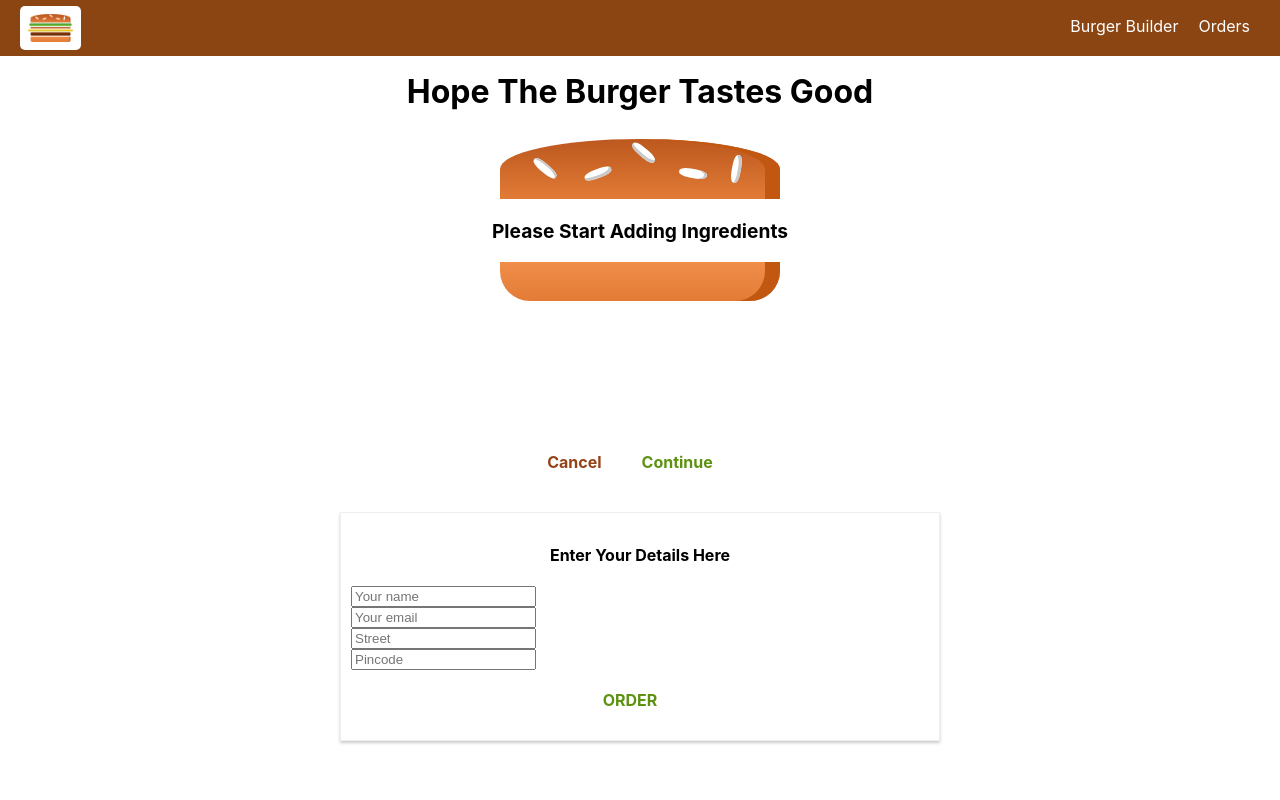
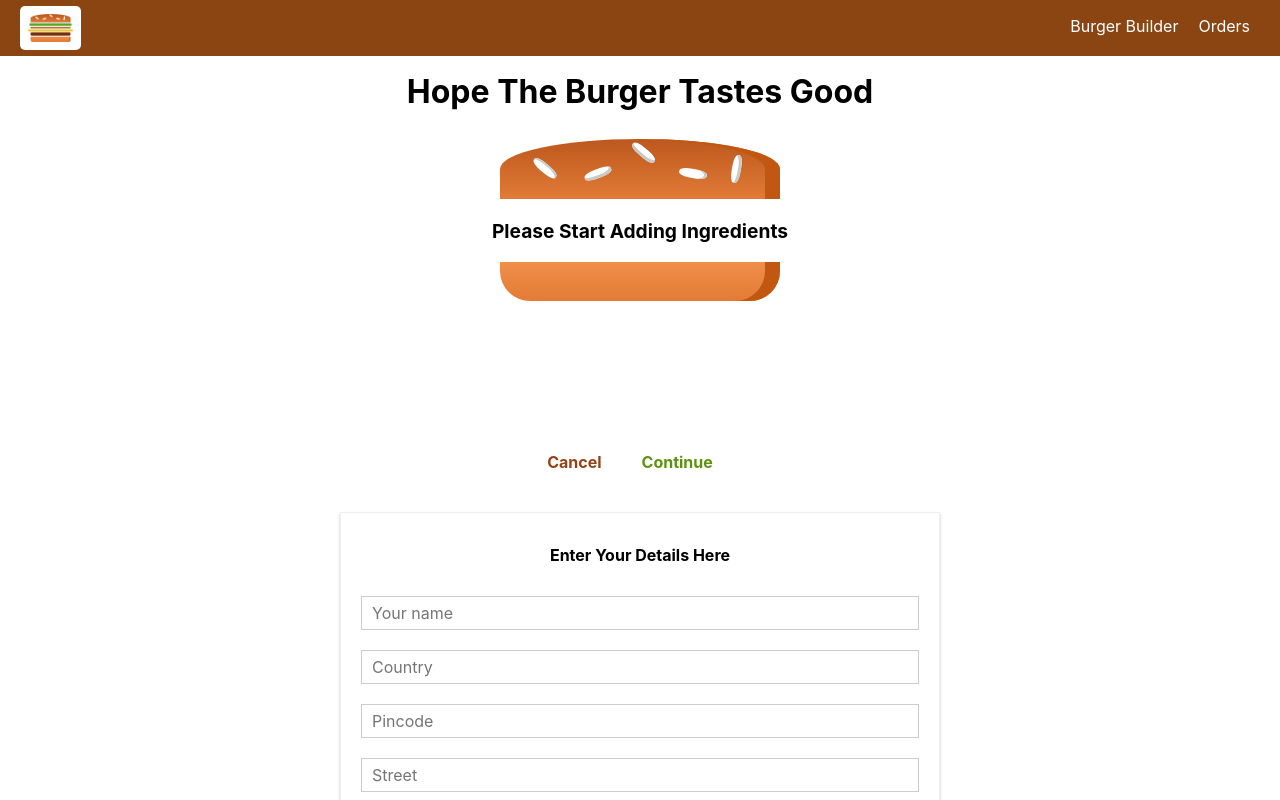
Before and after one commit to ganudoomer/React-Burger-Builder, a React (Create React App) app: page /checkout in a window 1280 px wide. Both pictures are taken after a click on the button "Continue". Shown: the top 800 px of the page. Built offline with nearby package versions, Linux system fonts and the light colour scheme.

Commit message:
Add Forms

```diff
--- a/src/components/Burger/BurgerIngredient/BurgerIngredient.js
+++ b/src/components/Burger/BurgerIngredient/BurgerIngredient.js
@@ -1,7 +1,6 @@
 import React, { Component } from 'react';
 import classes from '../BurgerIngredient/BurgerIngredient.module.css';
 import PropTypes from 'prop-types';
-import Aux from '../../../hoc/Aux';
 
 class Burgeringredient extends Component {
 	render() {
--- a/src/components/UI/Button/Button.js
+++ b/src/components/UI/Button/Button.js
@@ -2,7 +2,11 @@ import React from 'react';
 import classes from './Button.module.css';
 
 const button = (props) => (
-	<button className={[ classes.Button, classes[props.btnType] ].join(' ')} onClick={props.clicked}>
+	<button
+		disabled={props.disabled}
+		className={[ classes.Button, classes[props.btnType] ].join(' ')}
+		onClick={props.clicked}
+	>
 		{props.children}
 	</button>
 );
--- /dev/null
+++ b/src/components/UI/Input/Input.js
@@ -0,0 +1,56 @@
+import React from 'react';
+import classes from './Input.module.css';
+
+const input = (props) => {
+	let inputElement = null;
+	const inputClasses = [ classes.InputElement ];
+	if (props.invaild && props.touch) {
+		inputClasses.push(classes.Invaild);
+	}
+
+	switch (props.elementType) {
+		case 'input':
+			inputElement = (
+				<input onChange={props.changed} className={inputClasses.join(' ')} {...props.elementConfig} />
+			);
+			break;
+		case 'textarea':
+			inputElement = (
+				<textarea
+					onChange={props.changed}
+					className={inputClasses.join(' ')}
+					{...props.elementConfig}
+					value={props.value}
+				/>
+			);
+			break;
+		case 'select':
+			inputElement = (
+				<select onChange={props.changed} className={inputClasses.join(' ')} value={props.value}>
+					{props.elementConfig.option.map((opt) => (
+						<option key={opt.value} value={opt.value}>
+							{opt.displayValue}
+						</option>
+					))}
+				</select>
+			);
+			break;
+		default:
+			inputElement = (
+				<input
+					onChange={props.changed}
+					className={inputClasses.join(' ')}
+					{...props.elementConfig}
+					value={props.value}
+				/>
+			);
+			break;
+	}
+	return (
+		<div className={classes.Input}>
+			<label className>{props.label}</label>
+			{inputElement}
+		</div>
+	);
+};
+export default input;
--- /dev/null
+++ b/src/components/UI/Input/Input.module.css
@@ -0,0 +1,28 @@
+.Input {
+	width: 100%;
+	padding: 10px;
+	box-sizing: border-box;
+}
+.Label {
+	font-weight: bold;
+	display: block;
+	margin-bottom: 8px;
+}
+.InputElement {
+	outline: none;
+	border: 1px solid #ccc;
+	background: white;
+	font: inherit;
+	padding: 6px 10px;
+	display: block;
+	width: 100%;
+	box-sizing: border-box;
+}
+.InputElement:focus {
+	outline: none;
+	background-color: #ccc;
+}
+.Invaild {
+	border: 1px solid red;
+	background-color: salmon;
+}
--- a/src/components/UI/Toolbar/Toolbar.js
+++ b/src/components/UI/Toolbar/Toolbar.js
@@ -3,7 +3,7 @@ import classes from './Toolbar.module.css';
 import Logo from '../../Logo/Logo';
 import NavItems from '../../NavigationItems/NavigationItems';
 import DrawToggle from '../../SideDrawer/DrawToggle/DrawToggle';
-const classesPro = [ classes.Logo, classes.DesktopOnly ];
+// const classesPro = [ classes.Logo, classes.DesktopOnly ];
 const toolbar = (props) => (
 	<header className={classes.Toolbar}>
 		<DrawToggle clicked={props.showHandler} />
--- a/src/containers/Checkout/ContactDetails/ContactDetails.js
+++ b/src/containers/Checkout/ContactDetails/ContactDetails.js
@@ -3,31 +3,121 @@ import classes from './ContactDetails.module.css';
 import Button from '../../../components/UI/Button/Button';
 import axios from '../../../axios-order';
 import Spinner from '../../../components/UI/Spinner/Spinner';
+import Input from '../../../components/UI/Input/Input';
 class Contact extends Component {
 	state = {
-		name: '',
-		email: '',
-
-		address: {
-			street: '',
-			pincode: ''
+		orderform: {
+			name: {
+				elementType: 'input',
+				elementConfig: {
+					type: 'text',
+					placeholder: 'Your name'
+				},
+				value: '',
+				validation: {
+					required: true
+				},
+				valid: false,
+				touch: false
+			},
+			country: {
+				elementType: 'input',
+				elementConfig: {
+					type: 'text',
+					placeholder: 'Country'
+				},
+				value: '',
+				validation: {
+					required: true
+				},
+				valid: false,
+				touch: false
+			},
+			pin: {
+				elementType: 'input',
+				elementConfig: {
+					type: 'text',
+					placeholder: 'Pincode'
+				},
+				value: '',
+				validation: {
+					required: true,
+					minLength: 5,
+					maxLength: 5
+				},
+				valid: false,
+				touch: false
+			},
+			street: {
+				elementType: 'input',
+				elementConfig: {
+					type: 'text',
+					placeholder: 'Street'
+				},
+				value: '',
+				validation: {
+					required: true
+				},
+				valid: false,
+				touch: false
+			},
+			email: {
+				elementType: 'input',
+				elementConfig: {
+					type: 'email',
+					placeholder: 'Your E-Mail'
+				},
+				value: '',
+				validation: {
+					required: true
+				},
+				valid: false,
+				touch: false
+			},
+			deliveryMethod: {
+				elementType: 'select',
+				elementConfig: {
+					option: [
+						{ value: 'fastest', displayValue: 'Fastest' },
+						{ value: 'cheapest', displayValue: 'Cheapest' }
+					]
+				},
+				value: '',
+				validation: {},
+				valid: true,
+				touch: false
+			}
 		},
-		loading: false
+		loading: false,
+		formIsvaild: false
 	};
-
+	checkVaild(value, rules) {
+		if (!rules) {
+			return true;
+		}
+		let isVaild = true;
+		if (rules.required) {
+			isVaild = value.trim() !== '' && isVaild;
+		}
+		if (rules.minLength) {
+			isVaild = value.length >= rules.minLength && isVaild;
+		}
+		if (rules.maxLength) {
+			isVaild = value.length <= rules.maxLength && isVaild;
+		}
+		return isVaild;
+	}
 	onClickHandle = (event) => {
 		event.preventDefault(); //PREVENT FROM FROM LOADING
 		this.setState({ loading: true });
+		const formData = {};
+		for (let formElement in this.state.orderform) {
+			formData[formElement] = this.state.orderform[formElement].value;
+		}
 		const order = {
 			ingredients: this.props.ingredients,
 			price: this.props.price,
-			address: {
-				country: 'India',
-				pin: '2342323',
-				street: 'TestMoney'
-			},
-			email: 'janu@gmail.com',
-			deliveryMoethod: 'Hyperfast'
+			orderForm: formData
 		};
 		axios
 			.post('/order.json', order)
@@ -39,15 +129,47 @@ class Contact extends Component {
 				this.setState({ loading: false });
 			});
 	};
+	onChnageHandler = (event, formId) => {
+		const updateForm = {
+			...this.state.orderform
+		};
+		const updateElement = { ...updateForm[formId] };
+		updateElement.value = event.target.value;
+		updateElement.valid = this.checkVaild(updateElement.value, updateElement.validation);
+		updateElement.touch = true;
+		updateForm[formId] = updateElement;
+		let formIsvaild = true;
+		for (let identifer in updateForm) {
+			formIsvaild = updateForm[identifer].valid && formIsvaild;
+		}
+		this.setState({ orderform: updateForm, formIsvaild: formIsvaild });
+	};
 
 	render() {
+		let fromInformationArray = [];
+		for (let key in this.state.orderform) {
+			fromInformationArray.push({
+				id: key,
+				config: this.state.orderform[key]
+			});
+		}
+
 		let form = (
-			<form>
-				<input className={classes.input} type="text" name="name" placeholder="Your name" />
-				<input className={classes.input} type="text" name="email" placeholder="Your email" />
-				<input className={classes.input} type="text" name="street" placeholder="Street" />
-				<input className={classes.input} type="text" name="pincode" placeholder="Pincode" />
-				<Button clicked={this.onClickHandle} btnType="Success">
+			<form onSubmit={this.onClickHandle}>
+				{fromInformationArray.map((form) => (
+					<Input
+						key={form.id}
+						elementConfig={form.config.elementConfig}
+						elementType={form.config.elementType}
+						value={form.config.value}
+						invaild={!form.config.valid}
+						touch={form.config.touch}
+						changed={(event) => this.onChnageHandler(event, form.id)}
+						disabled={!this.state.formIsvaild}
+					/>
+				))}
+
+				<Button disabled={!this.state.formIsvaild} btnType="Success">
 					ORDER
 				</Button>
 			</form>
--- a/src/containers/Checkout/ContactDetails/ContactDetails.module.css
+++ b/src/containers/Checkout/ContactDetails/ContactDetails.module.css
@@ -12,6 +12,3 @@
 		width: 600px;
 	}
 }
-.input {
-	display: block;
-}
--- a/src/containers/Orders/Orders.js
+++ b/src/containers/Orders/Orders.js
@@ -27,7 +27,7 @@ class Orders extends Component {
 	}
 	render() {
 		let order = this.state.order.map((order) => (
-			<Order key={order.id} price={order.price} ingredients={order.ingredients} />
+			<Order price={order.price} ingredients={order.ingredients} key={order.id} keys={order.id + 1} />
 		));
 		if (this.state.loading) {
 			order = <Spinner />;
--- a/src/index.js
+++ b/src/index.js
@@ -11,7 +11,7 @@ const app = (
 	</BrowserRouter>
 );
 
-ReactDOM.render(<React.StrictMode>{app}</React.StrictMode>, document.getElementById('root'));
+ReactDOM.render(app, document.getElementById('root'));
 
 // If you want your app to work offline and load faster, you can change
 // unregister() to register() below. Note this comes with some pitfalls.
```
